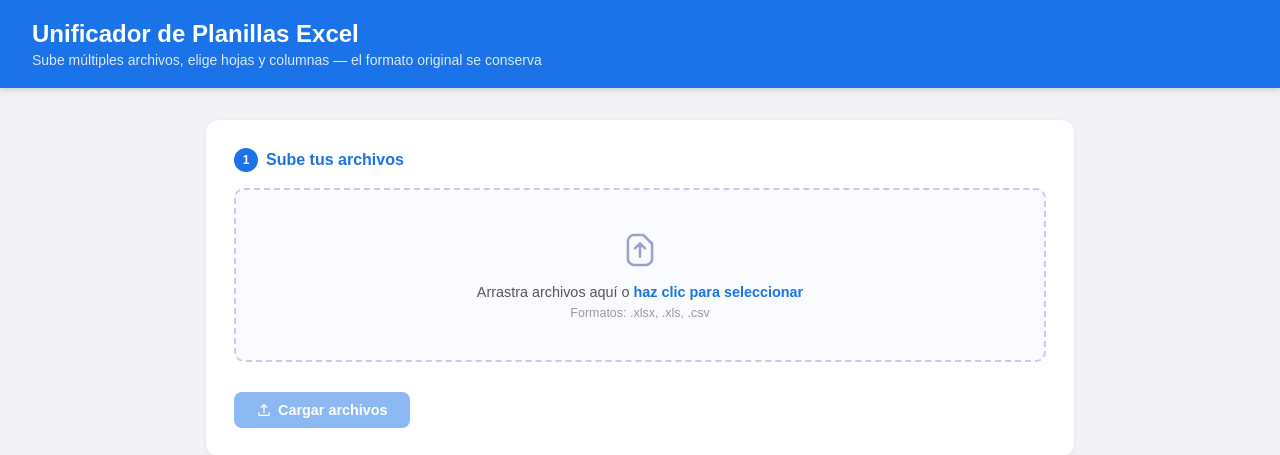
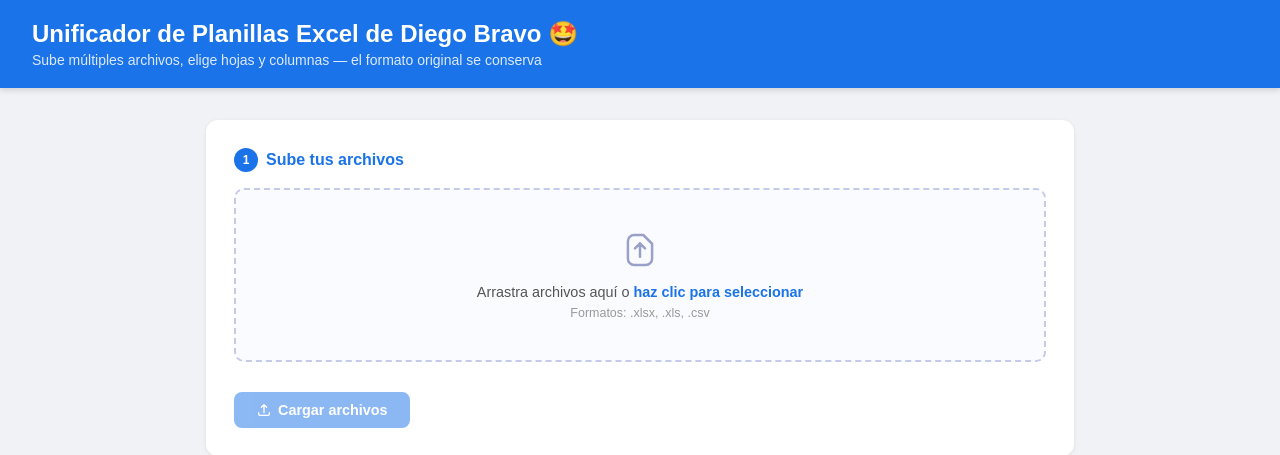
Before and after one commit to diegobravos/unificador-excel, a Flask app: page / in a window 1280 px wide. Shown: the top 455 px of the page. Run offline with Flask 3, Linux system fonts and the light colour scheme.

Commit message:
Update index.html

```diff
--- a/templates/index.html
+++ b/templates/index.html
@@ -239,7 +239,7 @@
 <body>
 
 <header>
-  <h1>Unificador de Planillas Excel</h1>
+  <h1>Unificador de Planillas Excel de Diego Bravo 🤩</h1>
   <p>Sube múltiples archivos, elige hojas y columnas — el formato original se conserva</p>
 </header>
 
```
